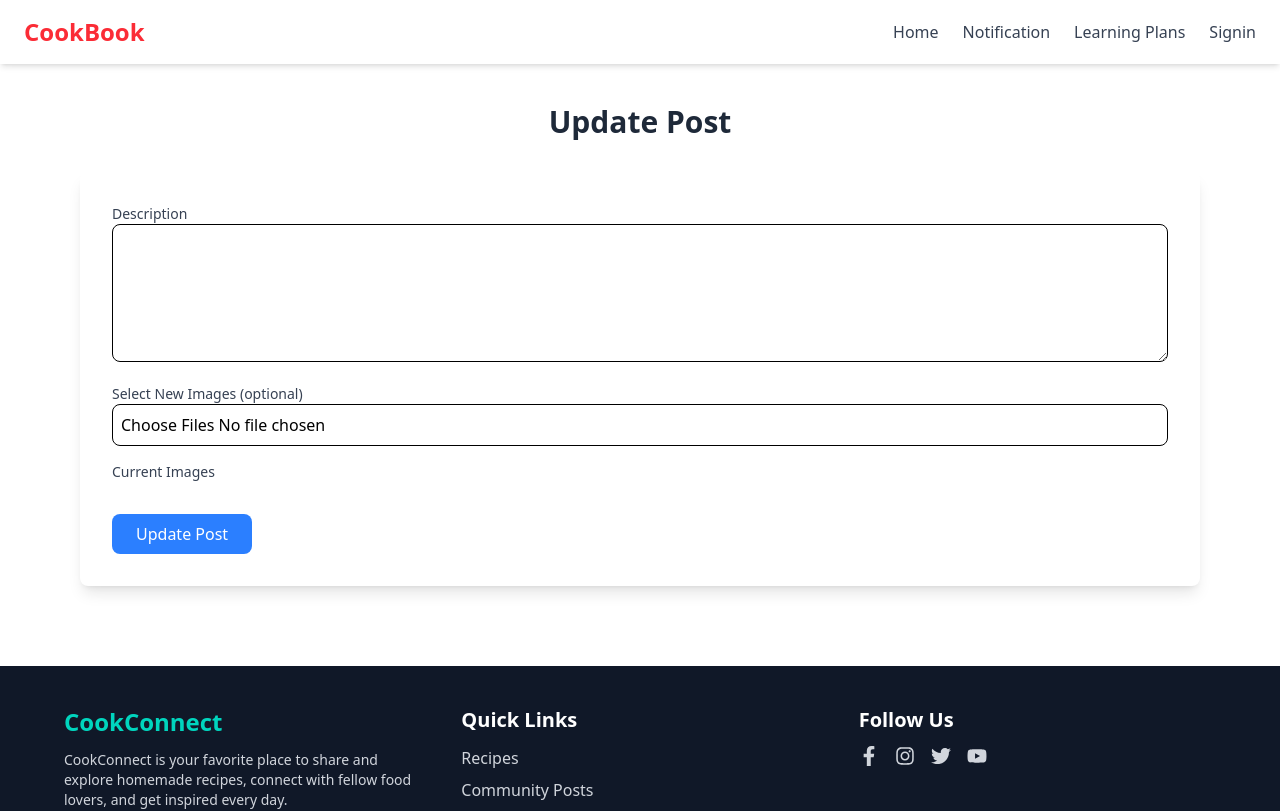
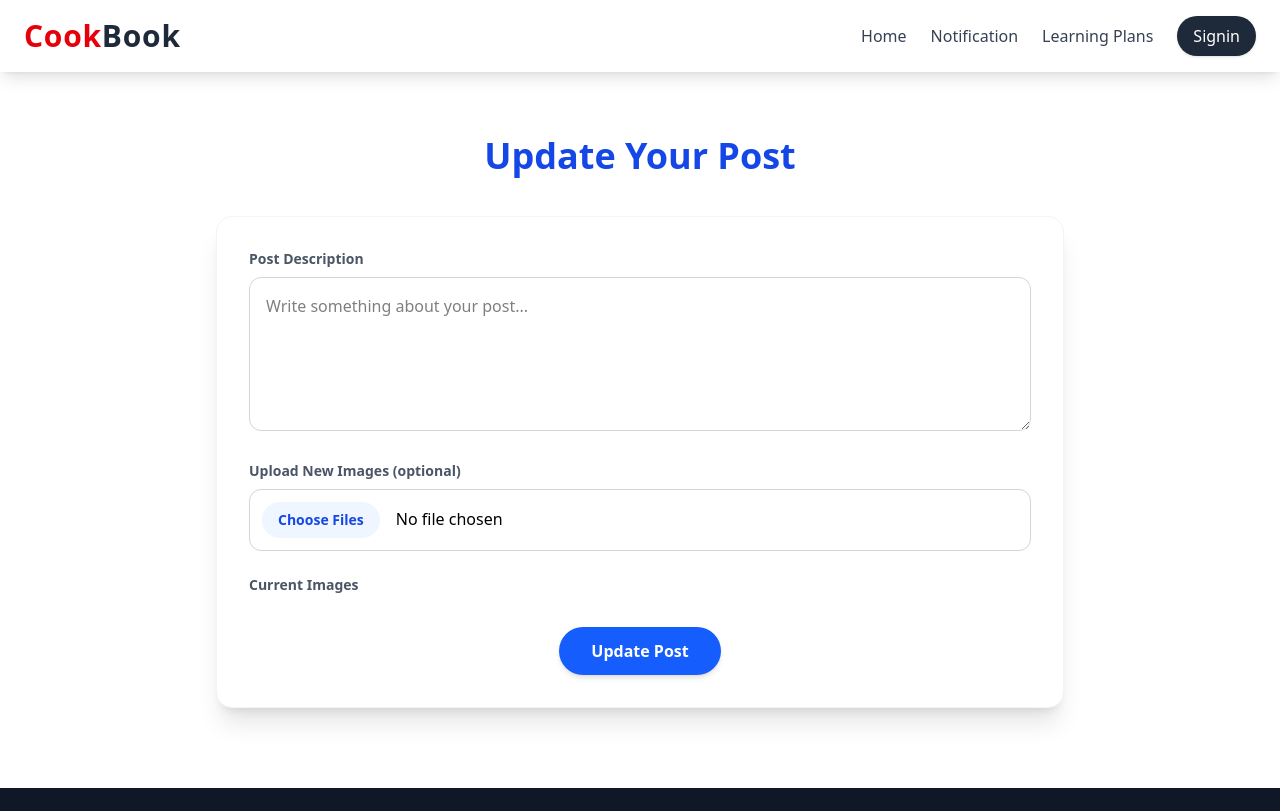
Before and after one commit to LAHIRUKBI/Social-Media, a React (Vite) app in the folder Frontend/: page /Post_update in a window 1280 px wide. Shown: the top 811 px of the page. Built offline with nearby package versions, Linux system fonts and the light colour scheme.

Commit message:
add delete button Post_views page and fix it logics all

```diff
--- a/Frontend/src/Components/Navigation.jsx
+++ b/Frontend/src/Components/Navigation.jsx
@@ -13,17 +13,48 @@ export default function Navigation() {
   }, []);
 
   return (
-    <nav className="bg-white shadow-md sticky top-0 z-50">
+    <nav className="bg-white shadow-lg sticky top-0 z-50">
       <div className="max-w-7xl mx-auto px-6 py-4 flex justify-between items-center">
-        <div className="text-2xl font-bold text-red-500">CookBook</div>
-        <div className="space-x-6 text-gray-700 font-medium">
-          <Link to="/" className="hover:text-red-500 transition">Home</Link>
-          <Link to="/notifications" className="hover:text-red-500 transition">Notification</Link>
-          <Link to="/Learning_Home" className="hover:text-red-500 transition">Learning Plans</Link>
+
+        {/* Logo */}
+        <div className="text-3xl font-extrabold text-red-600 tracking-wide">
+          Cook<span className="text-gray-800">Book</span>
+        </div>
+
+        {/* Navigation Links */}
+        <div className="space-x-6 text-gray-700 font-medium text-base flex items-center">
+          <Link
+            to="/"
+            className="hover:text-red-600 transition duration-200 relative after:content-[''] after:absolute after:h-0.5 after:w-0 after:bg-red-500 after:left-0 after:bottom-0 hover:after:w-full after:transition-all after:duration-300"
+          >
+            Home
+          </Link>
+          <Link
+            to="/notifications"
+            className="hover:text-red-600 transition duration-200 relative after:content-[''] after:absolute after:h-0.5 after:w-0 after:bg-red-500 after:left-0 after:bottom-0 hover:after:w-full after:transition-all after:duration-300"
+          >
+            Notification
+          </Link>
+          <Link
+            to="/Learning_Home"
+            className="hover:text-red-600 transition duration-200 relative after:content-[''] after:absolute after:h-0.5 after:w-0 after:bg-red-500 after:left-0 after:bottom-0 hover:after:w-full after:transition-all after:duration-300"
+          >
+            Learning Plans
+          </Link>
           {username ? (
-            <Link to="/Userprofile" className="hover:text-red-500 transition">{username}</Link>
+            <Link
+              to="/Userprofile"
+              className="bg-red-500 text-white px-4 py-2 rounded-full shadow hover:bg-red-600 transition duration-300"
+            >
+              {username}
+            </Link>
           ) : (
-            <Link to="/sign" className="hover:text-red-500 transition">Signin</Link>
+            <Link
+              to="/sign"
+              className="bg-gray-800 text-white px-4 py-2 rounded-full shadow hover:bg-gray-900 transition duration-300"
+            >
+              Signin
+            </Link>
           )}
         </div>
       </div>
--- a/Frontend/src/pages/Post_update.jsx
+++ b/Frontend/src/pages/Post_update.jsx
@@ -10,79 +10,85 @@ export default function Post_update() {
   const [imageFiles, setImageFiles] = useState([]);
   const navigate = useNavigate();
 
-  // Handle file selection
   const handleImageChange = (event) => {
     const files = event.target.files;
     setImageFiles(files);
   };
 
-  // Handle form submission
-  // Handle form submission
   const handleUpdate = () => {
     const formData = new FormData();
     formData.append('description', description);
 
-    // Append selected image files
     Array.from(imageFiles).forEach(file => {
       formData.append('images', file);
     });
 
-    // Send PUT request to update the post
     axios.put(`http://localhost:8080/api/posts/update/${post.id}`, formData, {
       headers: {
-        'Content-Type': 'multipart/form-data', // Set the content type for multipart form data
+        'Content-Type': 'multipart/form-data',
       }
     })
       .then(response => {
         console.log("Post updated:", response.data);
-      navigate('/Post_views');  // Navigate back to the post views page
+        navigate('/Post_views');
       })
       .catch(error => {
         console.error("Error updating post:", error);
       });
   };
 
-
-
   return (
-    <div className="max-w-6xl mx-auto mt-10 px-4">
-      <h2 className="text-3xl font-bold mb-8 text-gray-800 text-center">Update Post</h2>
-      <div className="bg-white p-8 rounded-lg shadow-lg">
-        <div className="mb-4">
-          <label className="block text-sm font-medium text-gray-700">Description</label>
+    <div className="max-w-4xl mx-auto mt-16 px-6">
+      <h2 className="text-4xl font-extrabold text-center text-blue-700 mb-10">Update Your Post</h2>
+      <div className="bg-white p-8 rounded-2xl shadow-xl border border-gray-100">
+        {/* Description */}
+        <div className="mb-6">
+          <label className="block text-sm font-semibold text-gray-600 mb-2">Post Description</label>
           <textarea
             value={description}
             onChange={(e) => setDescription(e.target.value)}
-            className="w-full p-2 border rounded-lg"
+            className="w-full p-4 border border-gray-300 rounded-xl focus:outline-none focus:ring-2 focus:ring-blue-400"
             rows="5"
+            placeholder="Write something about your post..."
           />
         </div>
 
-        <div className="mb-4">
-          <label className="block text-sm font-medium text-gray-700">Select New Images (optional)</label>
+        {/* New Images */}
+        <div className="mb-6">
+          <label className="block text-sm font-semibold text-gray-600 mb-2">Upload New Images (optional)</label>
           <input
             type="file"
             onChange={handleImageChange}
-            className="w-full p-2 border rounded-lg"
+            className="w-full border border-gray-300 p-3 rounded-xl file:mr-4 file:py-2 file:px-4 file:rounded-full file:border-0 file:text-sm file:font-semibold file:bg-blue-50 file:text-blue-700 hover:file:bg-blue-100"
             multiple
           />
         </div>
 
-        <div className="mb-4">
-          <label className="block text-sm font-medium text-gray-700">Current Images</label>
-          <div className="flex space-x-4">
+        {/* Current Images */}
+        <div className="mb-6">
+          <label className="block text-sm font-semibold text-gray-600 mb-2">Current Images</label>
+          <div className="grid grid-cols-2 md:grid-cols-3 gap-4">
             {imageUrls.map((url, index) => (
-              <img key={index} src={url} alt={`Post Image ${index}`} className="w-32 h-32 object-cover rounded-lg" />
+              <img
+                key={index}
+                src={url}
+                alt={`Post Image ${index}`}
+                className="w-full h-40 object-cover rounded-xl border border-gray-200 shadow"
+              />
             ))}
           </div>
         </div>
 
+        {/* Update Button */}
+        <div className="text-center">
           <button
             onClick={handleUpdate}
-          className="mt-4 px-6 py-2 bg-blue-500 text-white rounded-lg">
+            className="bg-blue-600 hover:bg-blue-700 transition text-white font-semibold py-3 px-8 rounded-full shadow-md"
+          >
             Update Post
           </button>
         </div>
       </div>
+    </div>
   );
 }
--- a/Frontend/src/pages/Post_views.jsx
+++ b/Frontend/src/pages/Post_views.jsx
@@ -21,6 +21,21 @@ export default function Post_views() {
   const handleUpdate = (post) => {
     navigate('/Post_update', { state: { post } });
   };
+
+
+  const handleDelete = async (postId) => {
+    const confirm = window.confirm("Are you sure you want to delete this post?");
+    if (!confirm) return;
+
+    try {
+      await axios.delete(`http://localhost:8080/api/posts/delete/${postId}`);
+      setPosts(posts.filter(post => post.id !== postId));
+    } catch (err) {
+      alert("Failed to delete the post.");
+      console.error(err);
+    }
+  };
+
 
   return (
     <div className="max-w-6xl mx-auto mt-10 px-4">
@@ -49,11 +64,19 @@ export default function Post_views() {
             <div className="p-4">
               <p className="text-gray-800 font-semibold text-lg mb-2">{post.description}</p>
               <p className="text-gray-600 text-sm">❤️ {post.likes} Likes</p>
-              <button
-                onClick={() => handleUpdate(post)}
-                className="mt-4 px-4 py-2 bg-blue-500 text-white rounded-full">
-                Update
-              </button>
+              <div className="flex justify-between mt-4">
+  <button
+    onClick={() => handleUpdate(post)}
+    className="px-4 py-2 bg-blue-500 text-white rounded-full mr-2">
+    Update
+  </button>
+  <button
+    onClick={() => handleDelete(post.id)}
+    className="px-4 py-2 bg-red-500 text-white rounded-full">
+    Remove
+  </button>
+</div>
+
             </div>
           </div>
         ))}
```
Also changed, not shown: Frontend/src/pages/Userprofile.jsx (+27 -25 lines), 3 other files (tests, documents, lock files or other folders). Lines whose indentation alone changed are shown as unchanged.
